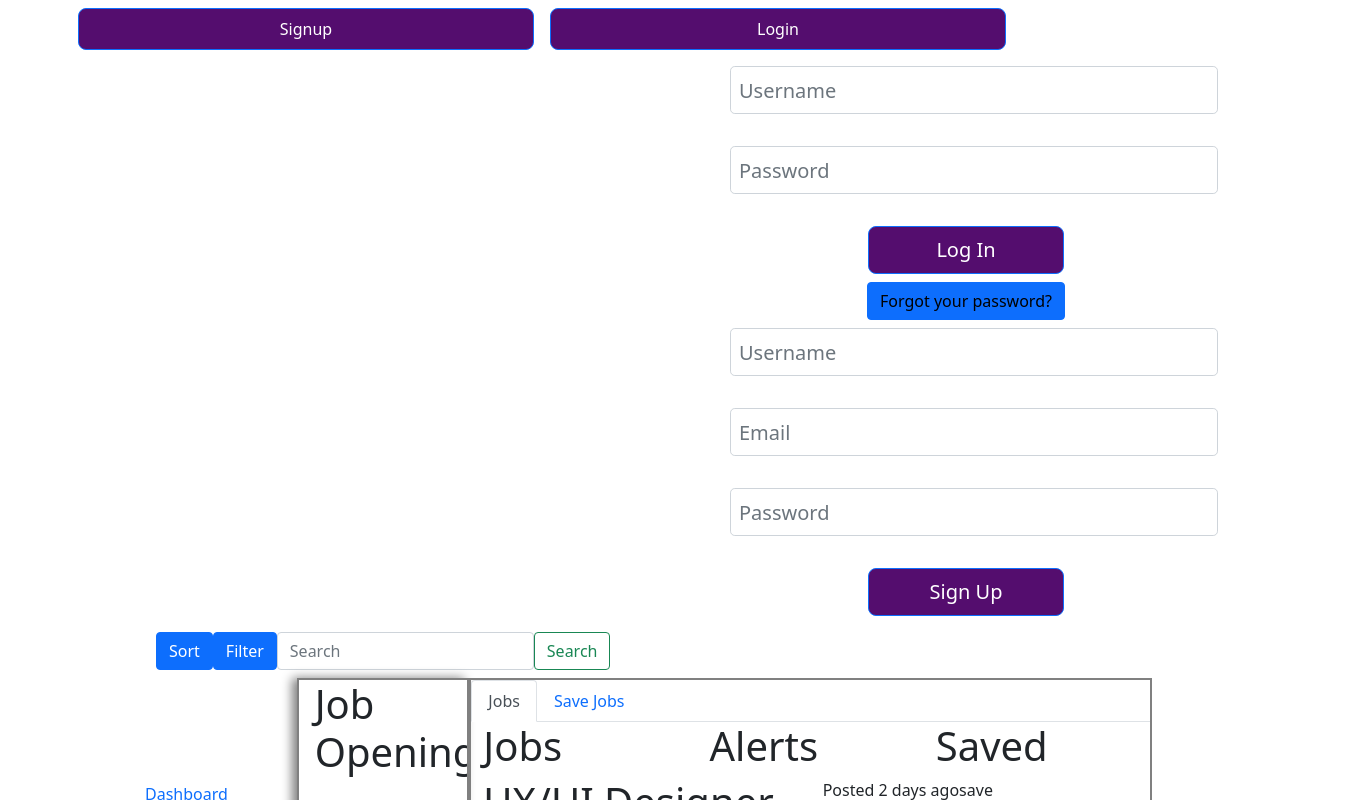
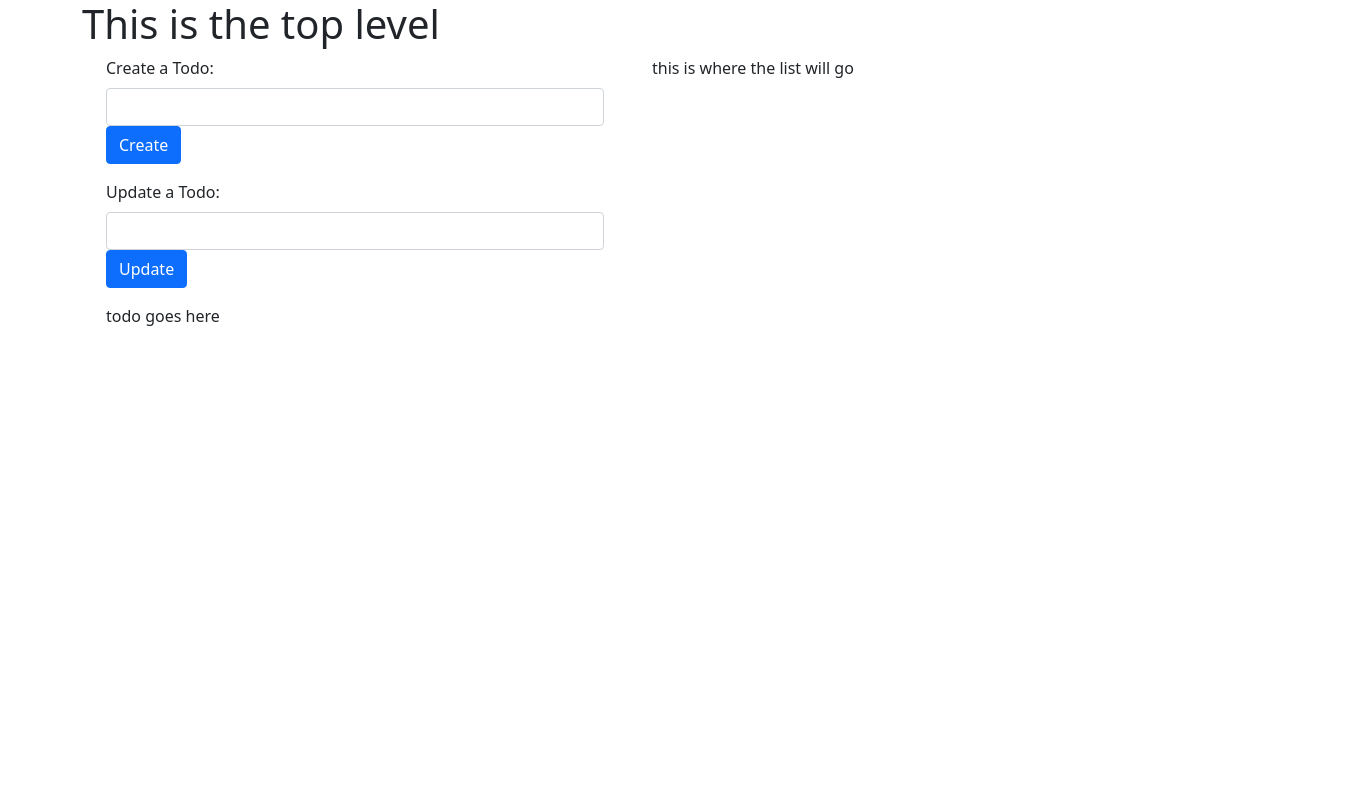
Before and after one commit to sameghosts/redjag-frontend-client, a React (Create React App) app: page / in a window 1280 px wide. Shown: the top 800 px of the page, 1350 px wide, since content can reach past the window. Built offline with nearby package versions, Linux system fonts and the light colour scheme; no server answers.

Commit message:
started todos

```diff
--- a/src/Components/Navbar/Search.js
+++ b/src/Components/Navbar/Search.js
@@ -10,8 +10,7 @@ export default function Search({ setJobQuery }) {
     };
 
     return (
-        <div>
-            <Navbar>
+            <Navbar className='jobSearch'>
                 <Button>Sort</Button>
                 <Button>Filter</Button>
                 <Form inline>
@@ -19,6 +18,5 @@ export default function Search({ setJobQuery }) {
                     <Button variant="outline-success" >Search</Button>
                 </Form>
             </Navbar>
-        </div>
     )
 }
--- a/src/Components/Test/Test.js
+++ b/src/Components/Test/Test.js
@@ -3,13 +3,12 @@ import React from 'react'
 import AuthPortal from '../Auth/AuthPortal';
 import NavbarPortal from '../Navbar/NavbarPortal';
 import LandingPortal from '../Landing/LandingPortal';
+import TodoPortal from '../Todo/TodoPortal';
 
 function Test() {
     return (
         <div>
-            <AuthPortal />
-            <NavbarPortal />
-            <LandingPortal />
+            <TodoPortal />
         </div>
     )
 }
--- /dev/null
+++ b/src/Components/Todo/Todo.js
@@ -0,0 +1,17 @@
+import React from 'react'
+
+import {
+    Container,
+    Col,
+    Row
+} from 'react-bootstrap';
+
+function Todo() {
+    return (
+        <Container>
+            todo goes here
+        </Container>
+    )
+}
+
+export default Todo
--- /dev/null
+++ b/src/Components/Todo/TodoForm.js
@@ -0,0 +1,45 @@
+import React, {useState, useEffect, useRef } from 'react'
+
+import {
+    Col,
+    Row,
+    Container,
+    Form,
+    Button
+} from 'react-bootstrap'
+
+export default function TodoForm({ todoArray, todoFormString, setTodoFormString, setTodoArray }) {
+    const inputTextHandler = (e) => {
+        setTodoFormString(e.target.value);
+    };
+
+    const submitTodoHandler = (e) => {
+        e.preventDefault();
+        setTodoArray([
+            ...todoArray, {}
+        ])
+    }
+
+    return (
+        <Container className="todoContainer">
+            <Row>
+                <Form>
+                    <Form.Group>
+                        <Form.Label>
+                            Create a Todo:
+                        </Form.Label>
+                        <Form.Control type="text" onChange={inputTextHandler} />
+                        <Button>Create</Button>
+                    </Form.Group>
+                    <Form.Group>
+                        <Form.Label>
+                            Update a Todo:
+                        </Form.Label>
+                        <Form.Control type="text" />
+                        <Button>Update</Button>
+                    </Form.Group>
+                </Form>
+            </Row>
+        </Container>
+    )
+}
--- a/src/Components/Todo/TodoList.js
+++ b/src/Components/Todo/TodoList.js
@@ -3,7 +3,7 @@ import React from 'react'
 export default function TodoList() {
     return (
         <div>
-
+            this is where the list will go
         </div>
     )
 }
--- a/src/Components/Todo/TodoPortal.js
+++ b/src/Components/Todo/TodoPortal.js
@@ -1,9 +1,37 @@
-import React from 'react'
+import React, { useState, useEffect } from 'react';
+
+import TodoForm from './TodoForm';
+import Todo from './Todo';
+import TodoList from './TodoList';
+
+import {
+    Container,
+    Row,
+    Col
+} from 'react-bootstrap'
 
 export default function TodoPortal() {
+    //set States
+    const [todoFormString, setTodoFormString] = useState('');
+    const [todoArray, setTodoArray] = useState([]);
+
     return (
-        <div>
-
-        </div>
+        <Container>
+            <h1>This is the top level</h1>
+            <Row>
+                <Col>
+                    <TodoForm
+                        setTodoArray={setTodoArray}
+                        setTodoFormString={setTodoFormString}
+                        todoArray={todoArray}
+                        todoFormString={todoFormString}
+                    />
+                    <Todo />
+                </Col>
+                <Col>
+                    <TodoList />
+                </Col>
+            </Row>
+        </Container>
     )
 }
--- a/src/css/navbar.css
+++ b/src/css/navbar.css
@@ -1,5 +1,5 @@
 .navbarContainer {
-    width:80%;
+    width:95%;
     margin: 10 auto;
 }
 
@@ -25,6 +25,7 @@
 .jobColTwo {
     height:80vh;
     border: 2px solid grey;
+    overflow: scroll;
 }
 
 .applyButtons {
@@ -44,3 +45,8 @@
     height: 80vh;
     justify-content: space-evenly;
 }
+
+.jobSearch {
+    justify-content: space-evenly;
+    align-items: right;
+}
```
Also changed, not shown: src/Components/Todo/TodoWindow.js (deleted, +0 -9 lines).
